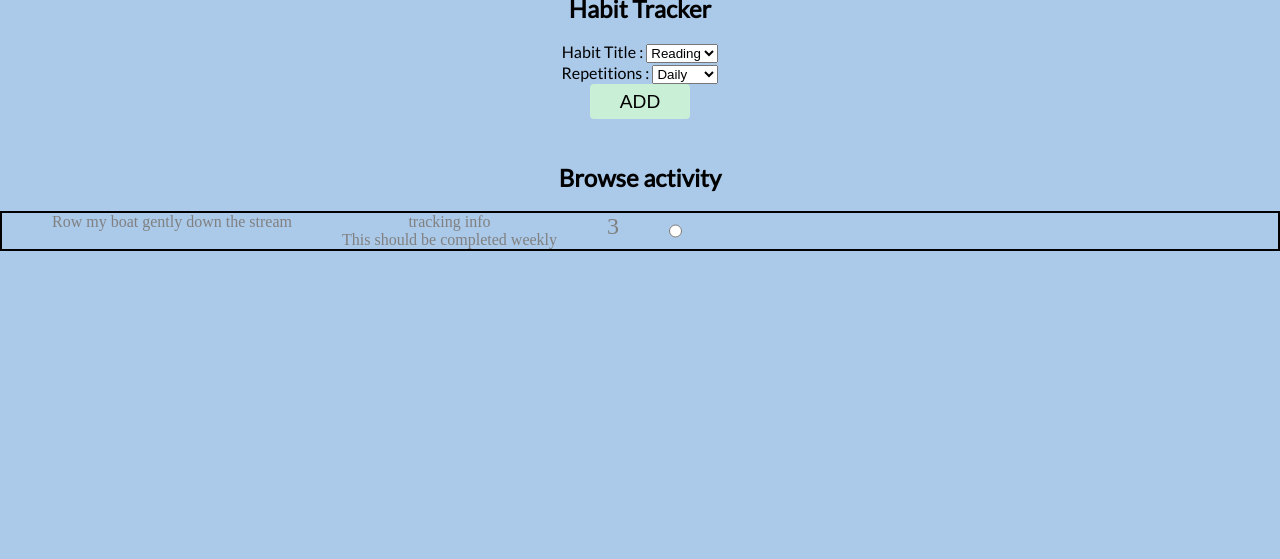
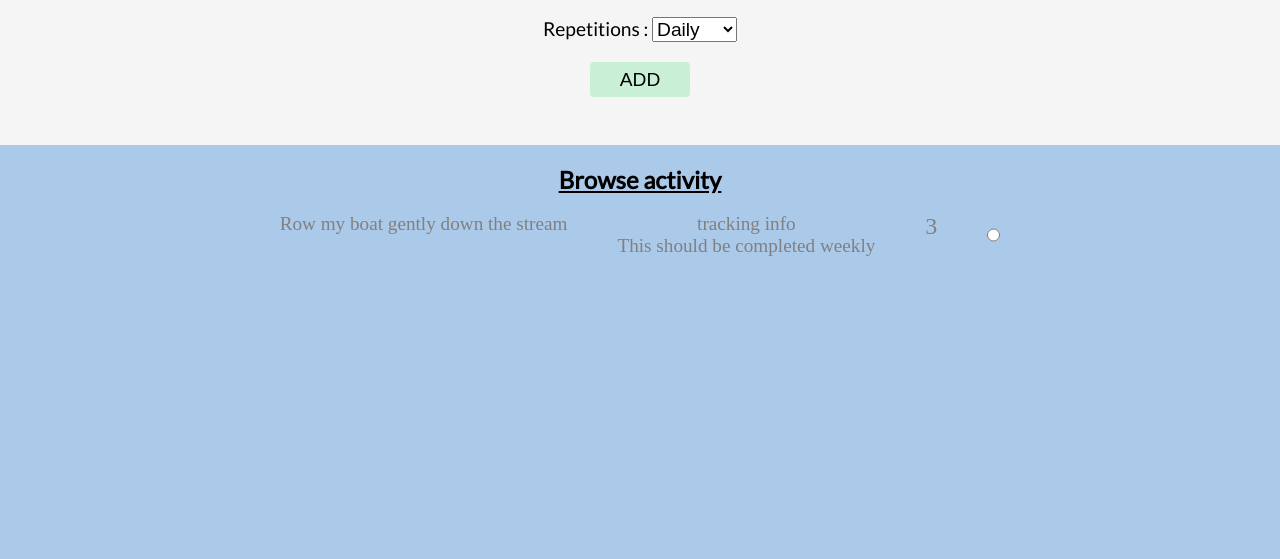
Before and after one commit to Moontoast435/Habitual, a plain HTML site: page client/homeindex.html in a window 1280 px wide. Shown: the part 241-800 px from the top of the page. Drawn offline with Linux system fonts and the light colour scheme.

Commit message:
made changes in homepagestyles.css  file

```diff
--- a/client/homeindex.html
+++ b/client/homeindex.html
@@ -26,8 +26,6 @@
 
     <!--middle container-->
 
-
-
         <div id="greeting" class="col-lg-6">
            <h1 >Hi! (username)</username></h1><br>
             <h2 class="formHeading">Habit Tracker</h2><br>
@@ -38,6 +36,7 @@
                 <option value="Cycling">Cycling</option>
                 <option value="Walk">Walk</option>
                 <option value="Yoga">Yoga</option>
+                <option value="Custom Title">Custom Title</option>
             </select><br>
         <label for="habits">Repetitions : </label>
                 <select name="habits" id="frequency">
@@ -48,8 +47,11 @@
            </form>
         </div>
         </div>
-        <h2>Browse activity</h2><br>
+
+
+
         <div id="greetingPost" class="col-lg-6">
+            <h2 class="formHeading">Browse activity</h2><br>
 
 
         </div>
--- a/client/static/css/homepagestyles.css
+++ b/client/static/css/homepagestyles.css
@@ -75,62 +75,30 @@ p {
 
 #greeting {
   text-align: center;
-  margin-top: 80px;
+  margin-top: 10px;
   padding: 25px;
+  background-color:whitesmoke;
 }
 
-#createMenuBtn {
-  height: 45px;
-  width: 45px;
-  border-radius: 30px;
-  line-height: 3;
+.formHeading {
+  text-decoration: underline;
 }
 
-#greetingPost {
-  text-align: justify;
-  display: flex;
-
-  border: 2px solid black;
+#createHabitForm {
+  font-size: 1.2rem;
 }
 
-.habit-container {
-  display: flex;
-  padding: 0 50px;
-  gap: 0 50px;
+#habitName {
+  font-size: 1.2rem;
+  margin-bottom: 10px;
 }
 
-.habit-name {
-  font-size: 16px;
+#frequency {
+  font-size: 1.2rem;
+  margin-top: 10px;
 }
 
-.habit-information {
-  font-size: 16px;
-}
 
-.habit-footer {
-  display: flex;
-  gap: 0 50px;
-}
-
-input[type="text"],
-input[type="number"],
-input[type="date"] {
-  background: transparent;
-  border: 0;
-  border-radius: 0;
-  border-bottom: 1px solid #fff;
-  color: gray;
-  font-family: "Lato", sans-serif;
-  font-size: 1.2em;
-  font-weight: 500;
-  margin-bottom: 20px;
-  text-align: justify;
-}
-
-input[type="number"] {
-  width: 100px;
-  margin-bottom: 20px;
-}
 
 #createPost {
   width: 100px;
@@ -139,7 +107,37 @@ input[type="number"] {
   background-color: #caefd7;
   border: none;
   border-radius: 4px;
+  margin-top: 20px;
+
 }
+
+#greetingPost {
+  text-align: justify;
+  margin-block:20px;
+
+}
+.habit-container {
+  display: flex;
+  padding: 0 50px;
+  gap: 0 50px;
+  justify-content:center;
+}
+
+.habit-name {
+  font-size: 1.2rem;
+}
+
+.habit-information {
+  font-size: 1.2rem;
+}
+
+.habit-footer {
+  display: flex;
+  gap: 0 50px;
+}
+
+
+
 
 /** media query**/
 @media (max-width: 1028px) {
```
